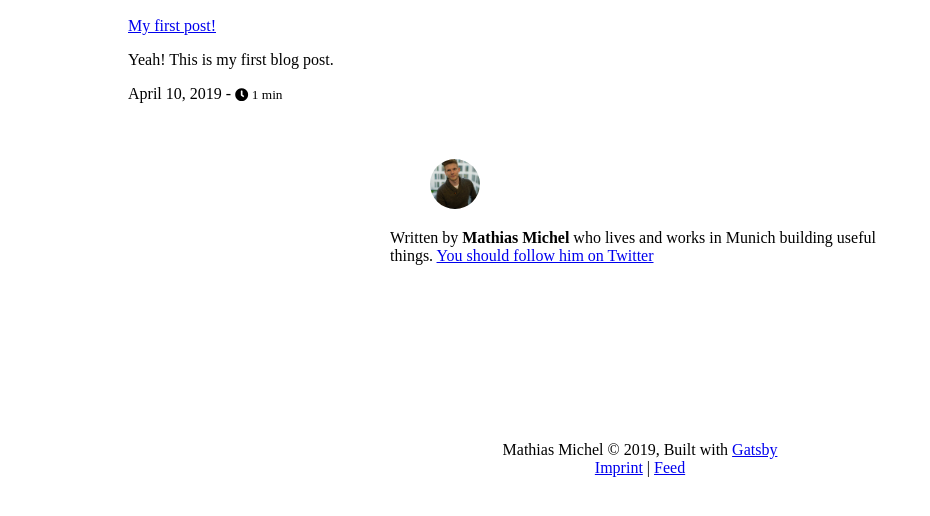
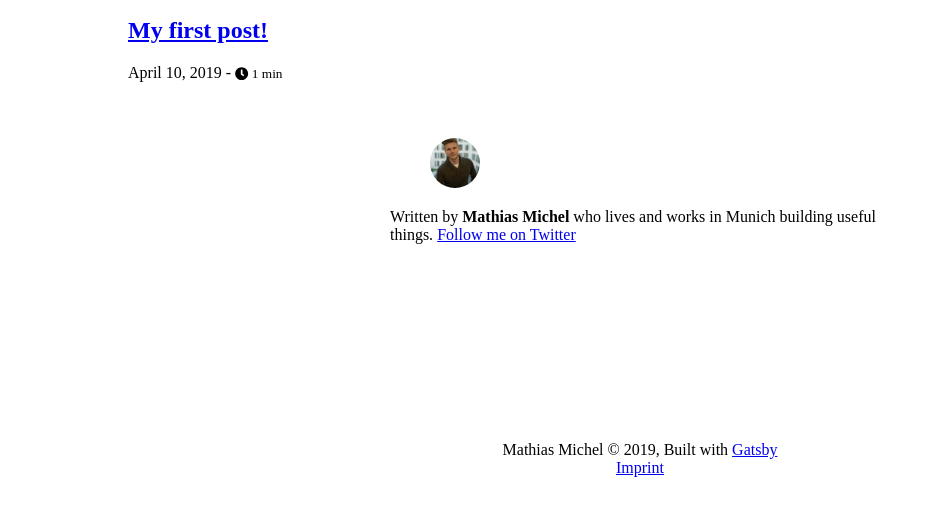
Before and after one commit to m91michel/mathias-x, a Gatsby site: page /blog in a window 1280 px wide. Shown: the part 164-680 px from the top of the page, without its empty margins (0-930 px from the left). Built offline with nearby package versions, Linux system fonts and the light colour scheme; Gatsby itself is replaced by a stand-in of ours.

Commit message:
update bio, footer and post tile

```diff
--- a/src/components/bio.js
+++ b/src/components/bio.js
@@ -37,7 +37,7 @@ function Bio() {
                     Munich building useful things.
                     {` `}
                     <a href={`https://twitter.com/${social.twitter}`}>
-                      You should follow him on Twitter
+                      Follow me on Twitter
                     </a>
                   </p>
                 </div>
--- a/src/components/footer.js
+++ b/src/components/footer.js
@@ -16,8 +16,6 @@ const Footer = () => (
     </div>
     <div>
       <Link to="/imprint">Imprint</Link>
-      {" | "}
-      <Link to="/">Feed</Link>
     </div>
   </Container>
 )
--- a/src/components/post-tile.js
+++ b/src/components/post-tile.js
@@ -3,19 +3,14 @@ import { Link } from "gatsby"
 import { FontAwesomeIcon } from "@fortawesome/react-fontawesome"
 import { faClock } from "@fortawesome/free-solid-svg-icons"
 
-const PostTile = ({ title, link, description, excerpt, date, timeToRead }) => {
+const PostTile = ({ title, link, date, timeToRead }) => {
   return (
     <Fragment>
       <div className="column">
         <article className="box has-text-centered">
           <Link to={link}>
-            <p className="title">{title}</p>
+            <h2 className="title">{title}</h2>
           </Link>
-          <p
-            dangerouslySetInnerHTML={{
-              __html: description || excerpt,
-            }}
-          />
           <p>
             {date} -{" "}
             <small>
```
